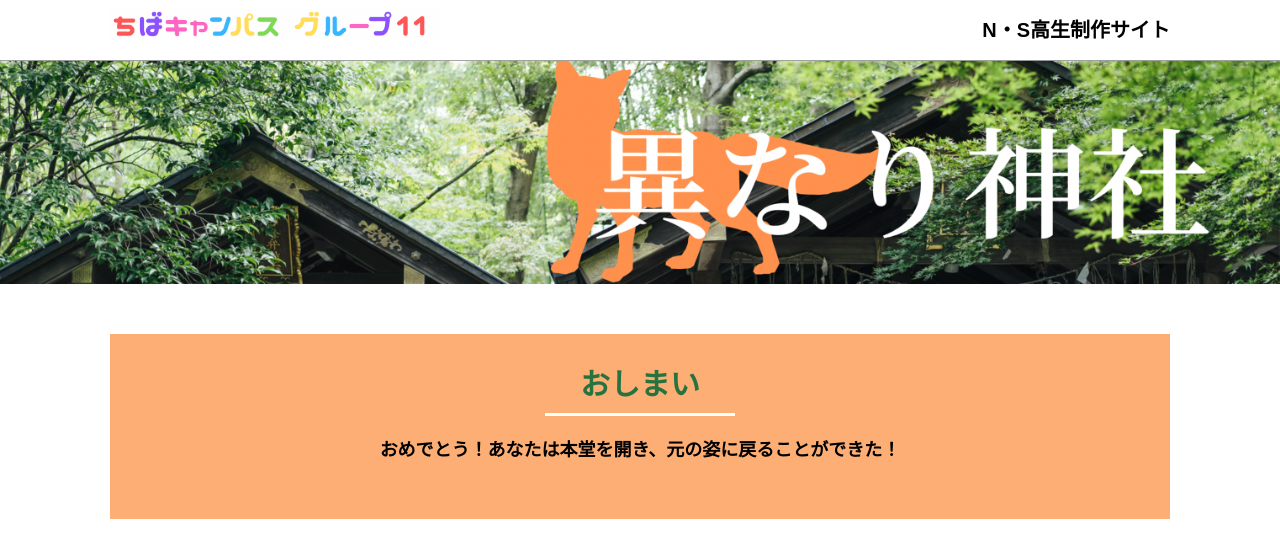
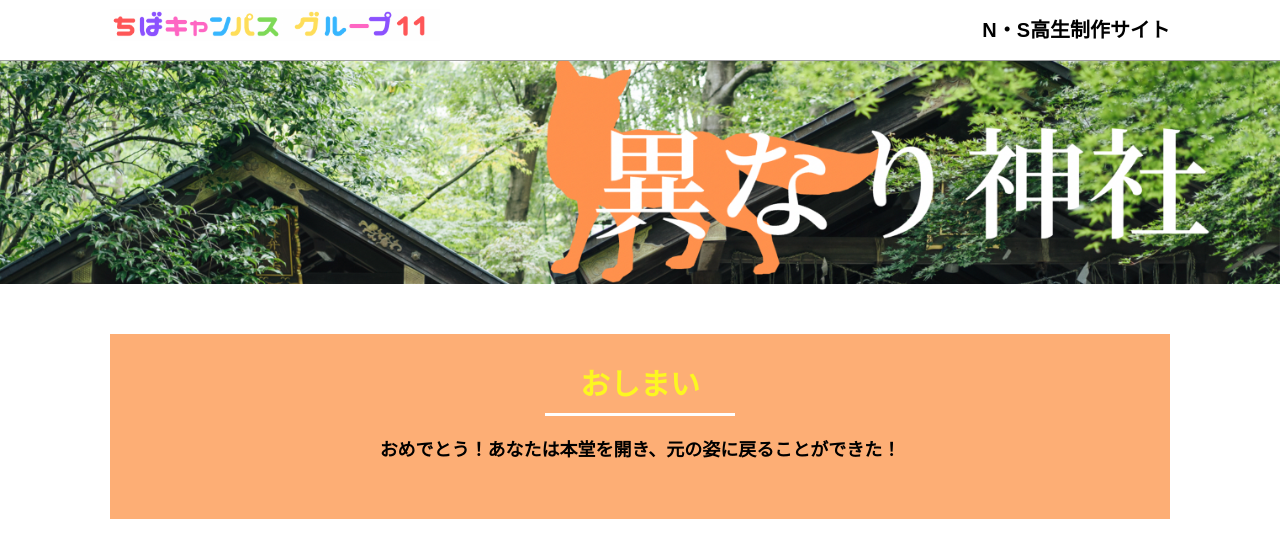
Before and after one commit to yamamoto-rui/alfa-chiba-11, a plain HTML site: page final.html in a window 1280 px wide. Shown: the top 557 px of the page. Drawn offline with Linux system fonts and the light colour scheme.

Commit message:
Update style.css

```diff
--- a/assets/css/style.css
+++ b/assets/css/style.css
@@ -307,7 +307,7 @@ button {
   line-height: 1.06667;
   margin: 0;
   padding-bottom: 15px;
-  color: #006837d9;
+  color: #fcf721;
 }
 
 .section-title--border::after {
```
